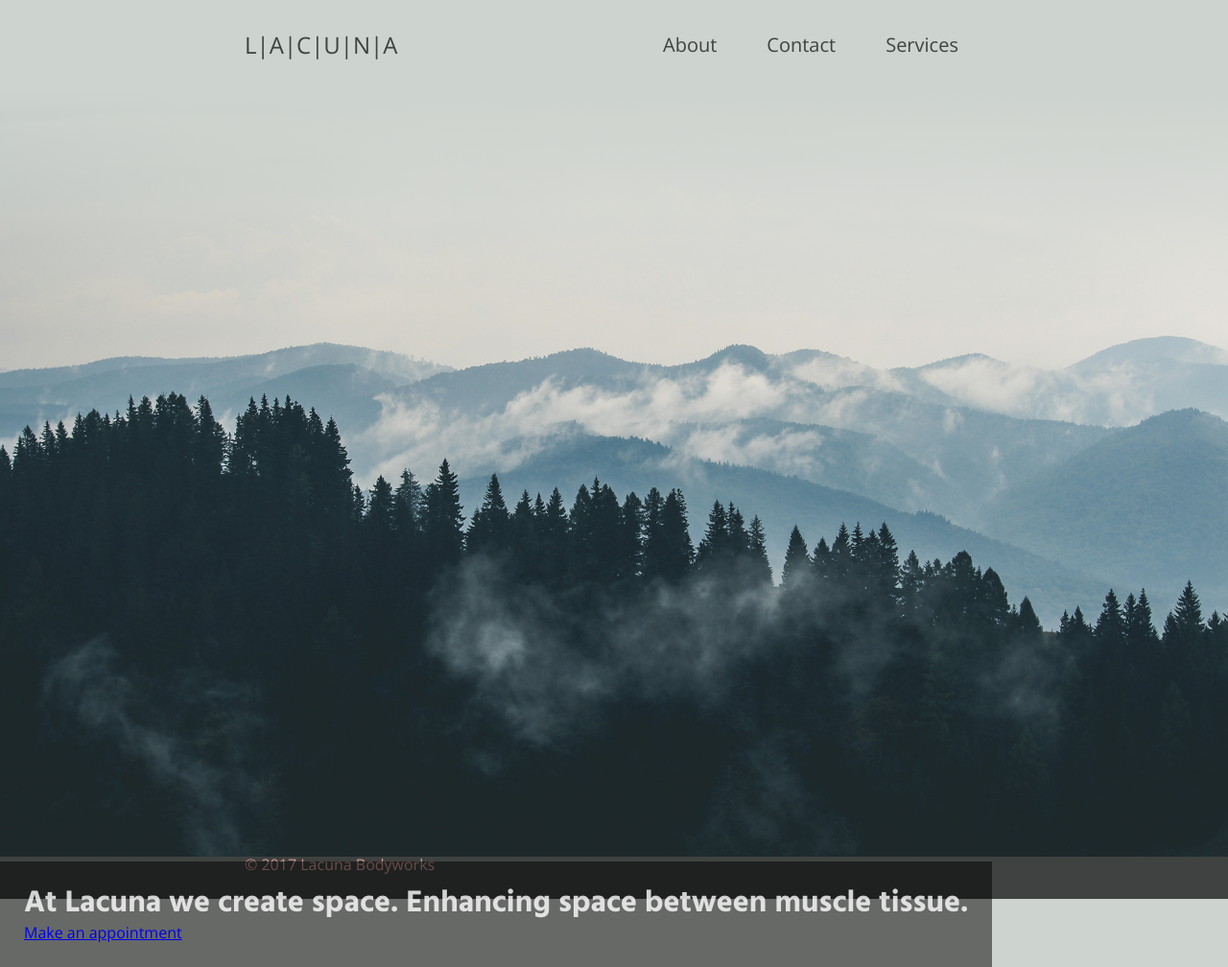
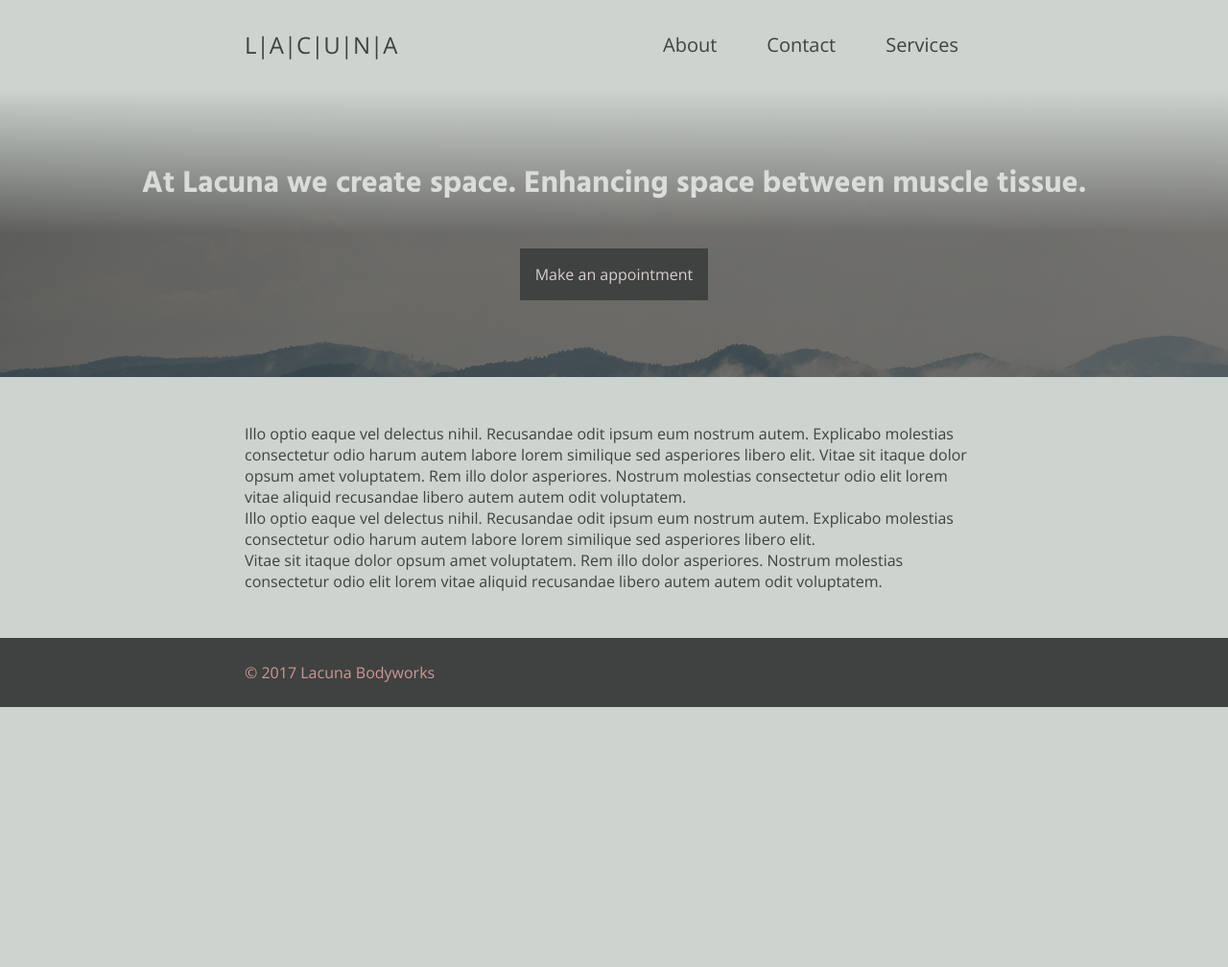
Before and after one commit to victoriarice/lacuna, a Jekyll site: the page built from index.md, in a window 1280 px wide. Shown: the whole page at 96% size. Built offline with Jekyll 4.4.1, drawn with Linux system fonts in a browser that asks for light colours; nearby versions of some CDN libraries; after the commit the page ends 900 px from its top, so only the background shows below that.

Commit message:
arrange scss imports in inverted triangle, style hero

```diff
--- a/_layouts/home.html
+++ b/_layouts/home.html
@@ -2,11 +2,10 @@
 
 {% include header.html %}
 
-<div class="hero">
-  <img class="hero__image" src="{{ page.hero.image }}" alt="{{ page.hero['welcome message'] }}">
+<div class="hero" style="background-image: url({{ page.hero.image }})">
   <div class="hero__card">
     <h1 class="hero__title font-hind-bold">{{ page.hero['welcome message'] }}</h1>
-    <a class="hero__button" href="{{ site.url }}{{ page.hero.button.url }}">{{ page.hero.button.text }}</a>
+    <a class="button hero__button" href="{{ site.url }}{{ page.hero.button.url }}">{{ page.hero.button.text }}</a>
   </div>
 </div>
 
--- /dev/null
+++ b/_sass/_button.scss
@@ -0,0 +1,7 @@
+.button {
+  padding: 1rem;
+  background-color: $arsenic;
+  display: inline-block;
+  color: $pink;
+  text-decoration: none;
+}
--- a/_sass/_hero.scss
+++ b/_sass/_hero.scss
@@ -1,6 +1,12 @@
 .hero {
   position: relative;
   max-height: 500px;
+  background-size: cover;
+  background-position: center;
+
+  @media (min-width: $small) {
+    background-position: center top;
+  }
 
   &::before {
     content: "";
@@ -19,22 +25,15 @@
   }
 }
 
-.hero__image {
-  // position: absolute;
-  // bottom: 0;
-  // left: 0;
-  // width: 100%;
-}
-
 .hero__card {
-  position: absolute;
   background-color: rgba(0, 0, 0, 0.5);
-  padding: 25px;
+  padding: 5rem 2rem;
+  text-align: center;
 }
 
 .hero__title {
   color: rgba(255, 255, 255, 0.8);
   font-size: 2rem;
   line-height: 1.2;
-  text-align: center;
+  margin-bottom: 3rem;
 }
--- a/css/main.scss
+++ b/css/main.scss
@@ -1,14 +1,28 @@
 ---
 ---
 
+// Settings - global settings (base font size, colour palettes, config)
 @import "variables";
 @import "colors";
+@import "fonts";
+
+// Tools - globally available tooling (mixins and functions)
+
+// Generic - high-level, far reaching styles (Normalize.css, global box-sizing rules, CSS resets)
 @import "reset";
+
+// Elements - bare, unclassed HTML elements (h1, h2, ul)
+@import "body";
+
+// Objects - non-cosmetic design patterns (wrapper element, layout systems, Media Object)
 @import "layout";
-@import "fonts";
-@import "body";
+
+// Components - explicit, designed pieces of the DOM (majority of your work)
+@import "button";
 @import "header";
 @import "footer";
 @import "nav";
 @import "hero";
 @import "form";
+
+// Trumps - beats all other layers (utility and helper classes, hacks and overrides)
```
